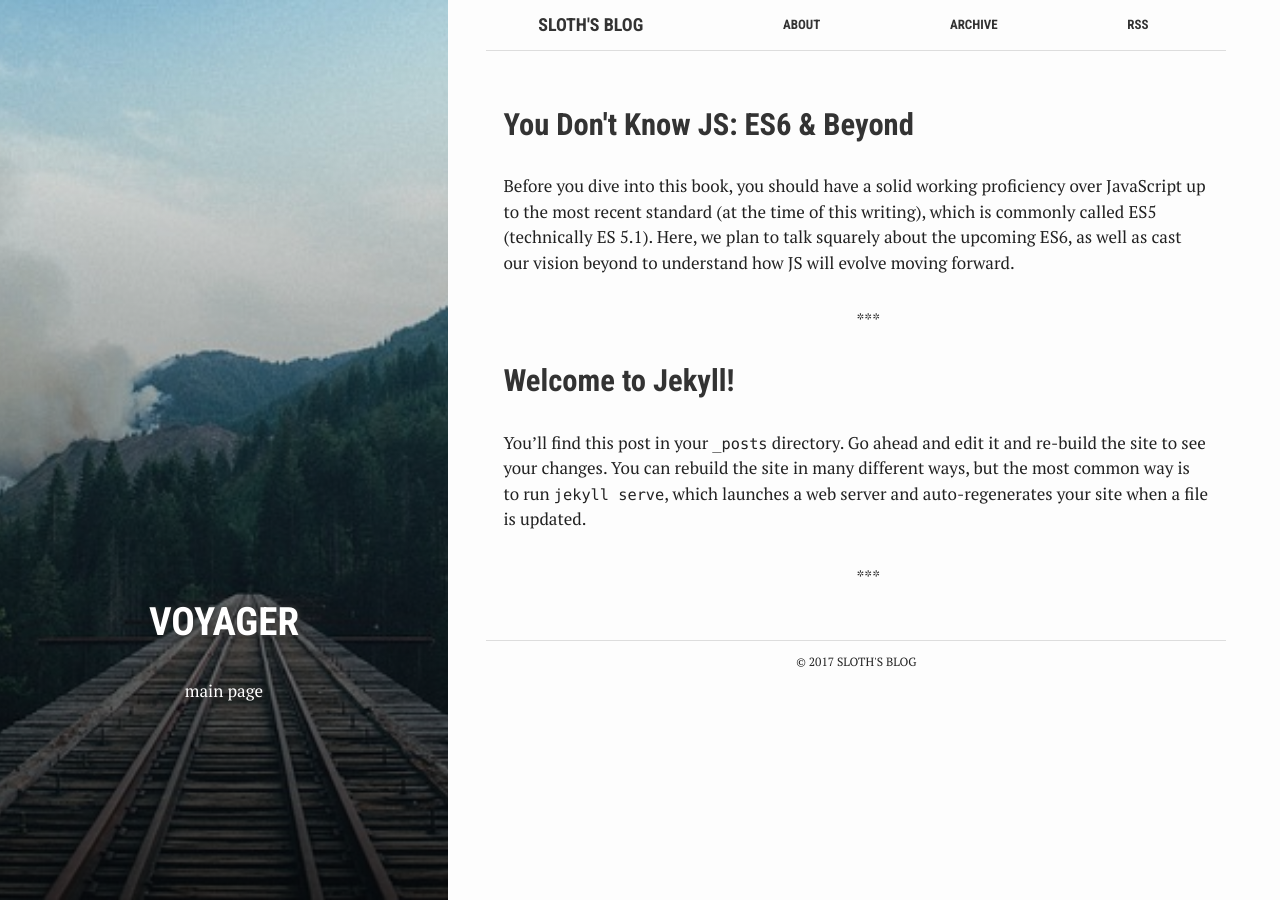
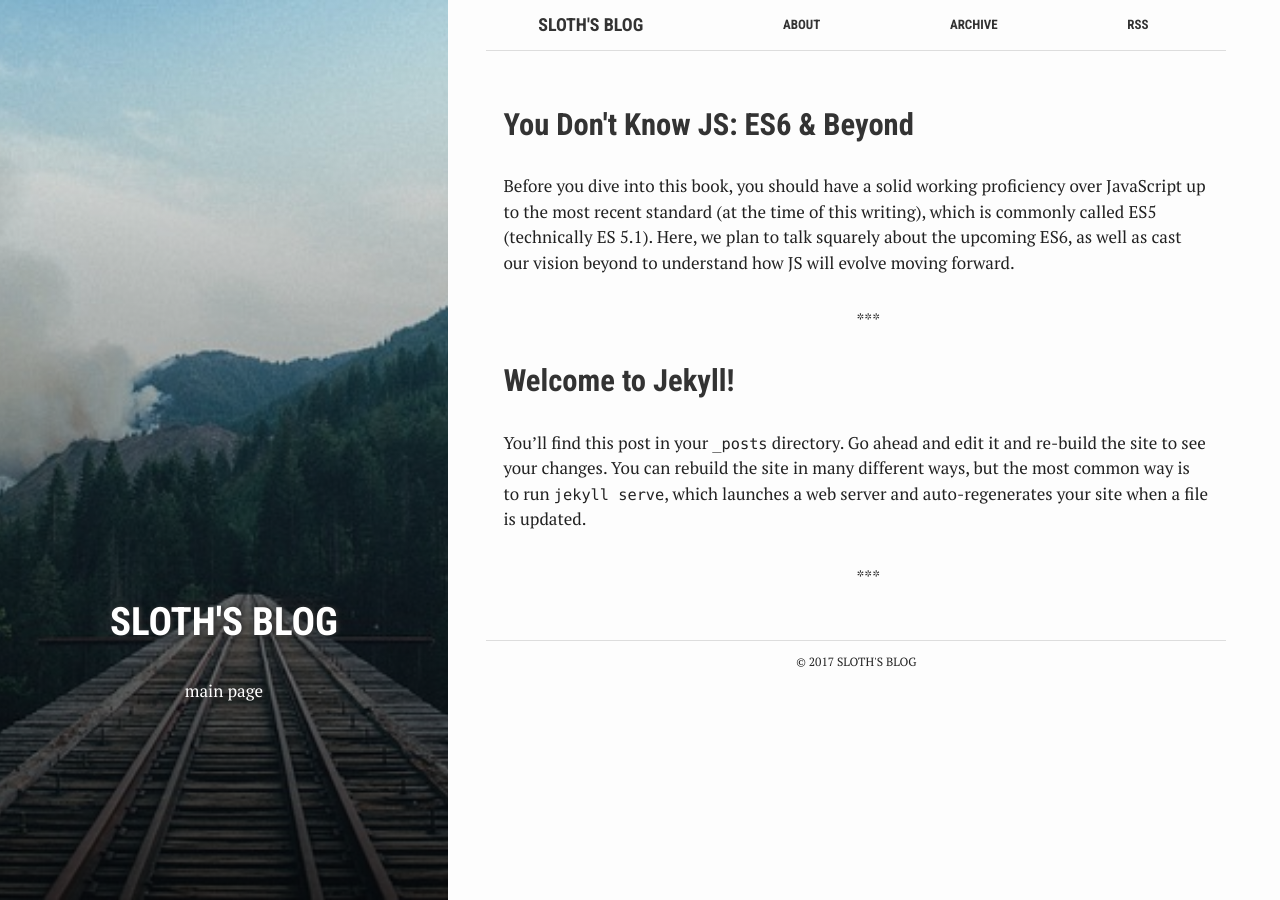
Before and after one commit to TrickKey/TrickKey.github.io, a Jekyll site: the page built from index.html, in a window 1280 px wide. Built offline with Jekyll 4.4.1, drawn with Linux system fonts in a browser that asks for light colours.

Commit message:
first work

```diff
--- a/index.html
+++ b/index.html
@@ -2,7 +2,7 @@
 bg: "rails.jpg"
 layout: default
 crawlertitle: "Jekyll blog"
-title: "Voyager"
+title: "Sloth's Blog"
 summary: "main page"
 ---
 
```
